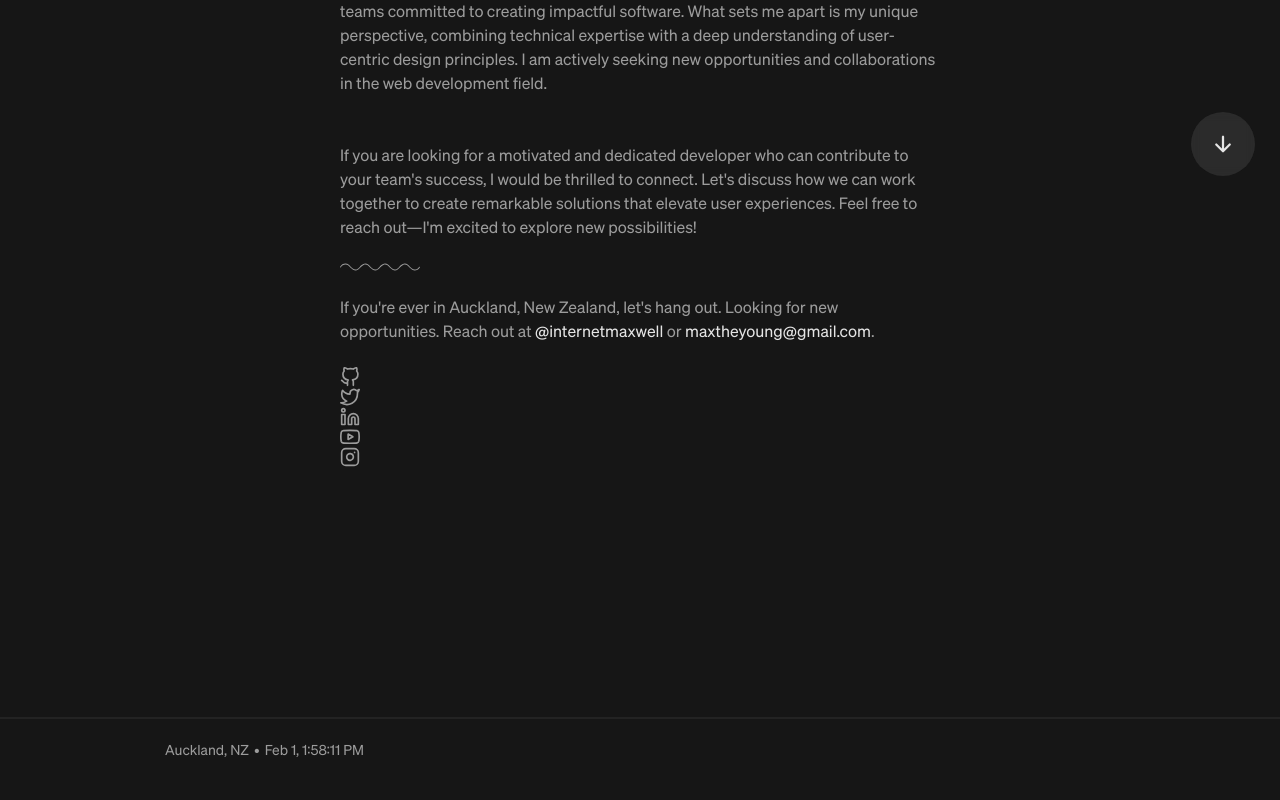
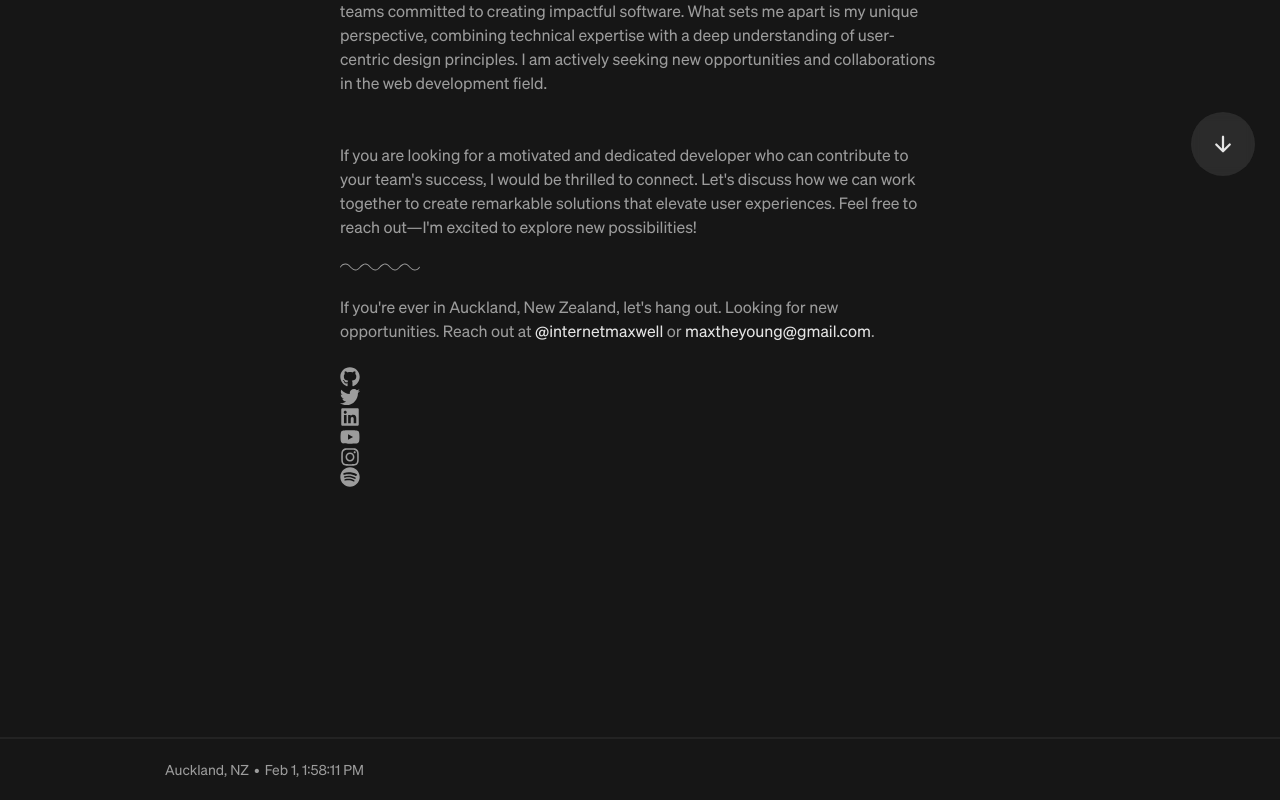
Before and after one commit to maxwellyoung/maxwellyoung, a Next.js app: page / in a window 1280 px wide. Shown: the part 599-1399 px from the top of the page. Built offline with nearby package versions, Linux system fonts and the light colour scheme.

Commit message:
new icons

```diff
--- a/src/components/Home/Socials.tsx
+++ b/src/components/Home/Socials.tsx
@@ -1,14 +1,13 @@
 import type { FC } from 'react'
+
 import {
-	FiDribbble,
-	FiGithub,
-	FiInstagram,
-	FiLinkedin,
-	FiTwitter,
-	FiYoutube,
-} from 'react-icons/fi/index'
-import { RiSnapchatLine } from 'react-icons/ri'
-import { RxDiscordLogo } from 'react-icons/rx'
+	FaGithub,
+	FaInstagram,
+	FaLinkedin,
+	FaTwitter,
+	FaYoutube,
+	FaSpotify,
+} from 'react-icons/fa'
 import styles from '@css/home.module.css'
 
 export const Socials: FC = () => {
@@ -17,28 +16,34 @@ export const Socials: FC = () => {
 			{[
 				{
 					aria: 'GitHub',
-					icon: FiGithub,
+					icon: FaGithub,
 					href: 'https://github.com/maxwellyoung',
 				},
 				{
 					aria: 'Twitter',
-					icon: FiTwitter,
+					icon: FaTwitter,
 					href: 'https://twitter.com/internetmaxwell',
 				},
 				{
 					aria: 'Linkedin',
-					icon: FiLinkedin,
+					icon: FaLinkedin,
 					href: 'https://nz.linkedin.com/in/maxwell-young-a55032125',
 				},
 				{
 					aria: 'YouTube',
-					icon: FiYoutube,
+					icon: FaYoutube,
 					href: 'https://www.youtube.com/@maxwell_young',
 				},
 				{
 					aria: 'Instagram',
-					icon: FiInstagram,
+					icon: FaInstagram,
 					href: 'https://www.instagram.com/maxwell_young',
+				},
+
+				{
+					aria: 'Spotify',
+					icon: FaSpotify,
+					href: 'https://open.spotify.com/artist/5HONdRTLNvBjlD2LirKp0q',
 				},
 			].map((link, index) => (
 				<a
```
